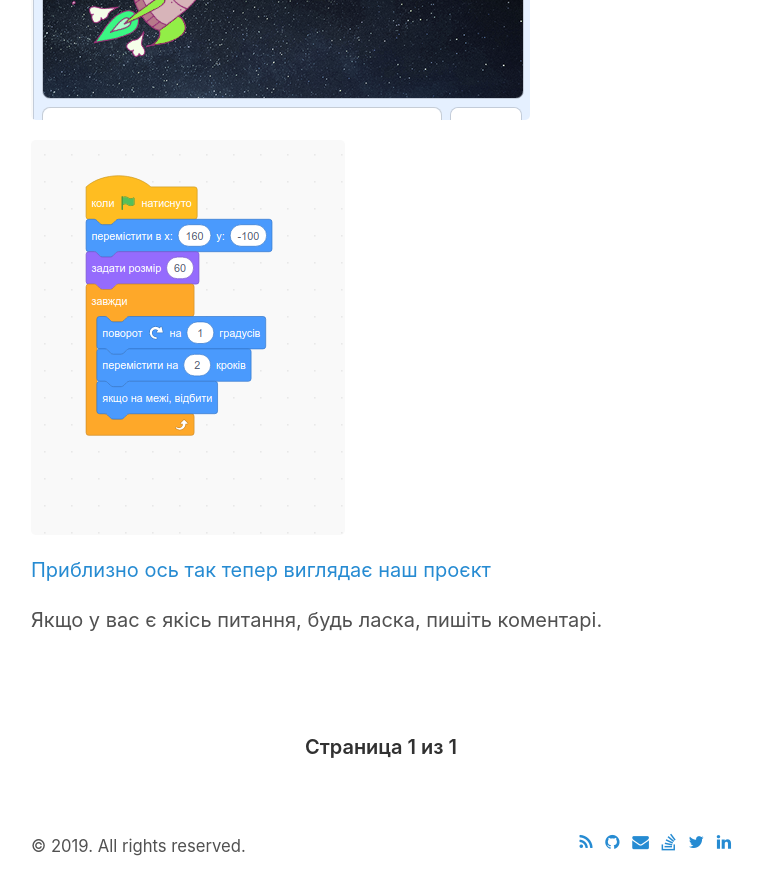
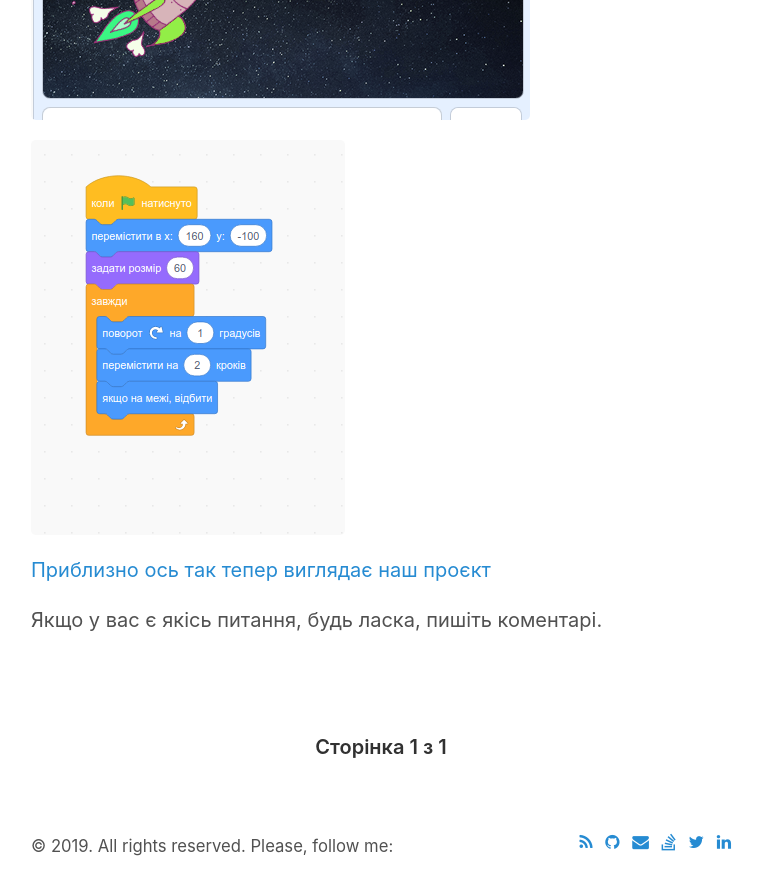
Before and after one commit to serhii73/serhii73.github.io, a Jekyll site: the page built from index.html, in a window 1280 px wide and 900 px high, scrolled down 9374 px. Shown: the top 895 px of the window, without its empty margins (259-1021 px from the left). Built offline with Jekyll 4.4.1, drawn with Linux system fonts in a browser that asks for light colours; the list of posts is cut into pages by our own code.

Commit message:
Fix errors

```diff
--- a/_layouts/default.html
+++ b/_layouts/default.html
@@ -17,7 +17,7 @@ layout: compress
         <small>{{ site.tagline }}</small>
       </h3>
       <form method="get" id="searchform" action="https://encrypted.google.com/search">
-        <input type="hidden" name="as_sitesearch" value="serhii73.github.io" />
+        <input type="hidden" name="as_sitesearch" value="osvita-code.github.io/scratch" />
         <input type="text" id="s" name="as_q" value="" />
         <input type="submit" id="searchsubmit" value="&nbsp;&nbsp;Поиск&nbsp;&nbsp;" />
       </form>
@@ -31,6 +31,9 @@ layout: compress
       <small>
           &copy; <time datetime="{{ site.time | date_to_xmlschema }}">{{ site.time | date: '%Y' }}</time>. All rights reserved.
         </small>
+      <small>
+        Please, follow me:
+      </small>
       <small class='links'>
           <a href="{{ site.baseurl }}/atom.xml"><i class="fa fa-rss" aria-hidden="true"></i></a>
           <a href="https://github.com/{{ site.footer-links.github }}"><i class="fa fa-github" aria-hidden="true"></i></a>
--- a/index.html
+++ b/index.html
@@ -49,7 +49,7 @@ title: Home
   <h4>
      {% if paginator.previous_page %}
     <a href="{% if paginator.previous_page == 1%}/{% else %}/page{{ paginator.previous_page }}{% endif %}" class="previous"><i class="fa fa-arrow-left" aria-hidden="true"></i></a>    {% endif %}
-    <span class="page_number">Страница {{ paginator.page }} из {{ paginator.total_pages }}</span> {% if paginator.next_page
+    <span class="page_number">Сторінка {{ paginator.page }} з {{ paginator.total_pages }}</span> {% if paginator.next_page
     %}
     <a href="/page{{ paginator.next_page }}" class="next"><i class="fa fa-arrow-right" aria-hidden="true"></i></a> {% endif
     %}
```
Also changed, not shown: _posts/2019-11-22-scratch1.md (renamed from _posts/2017-11-05-progit.md).
